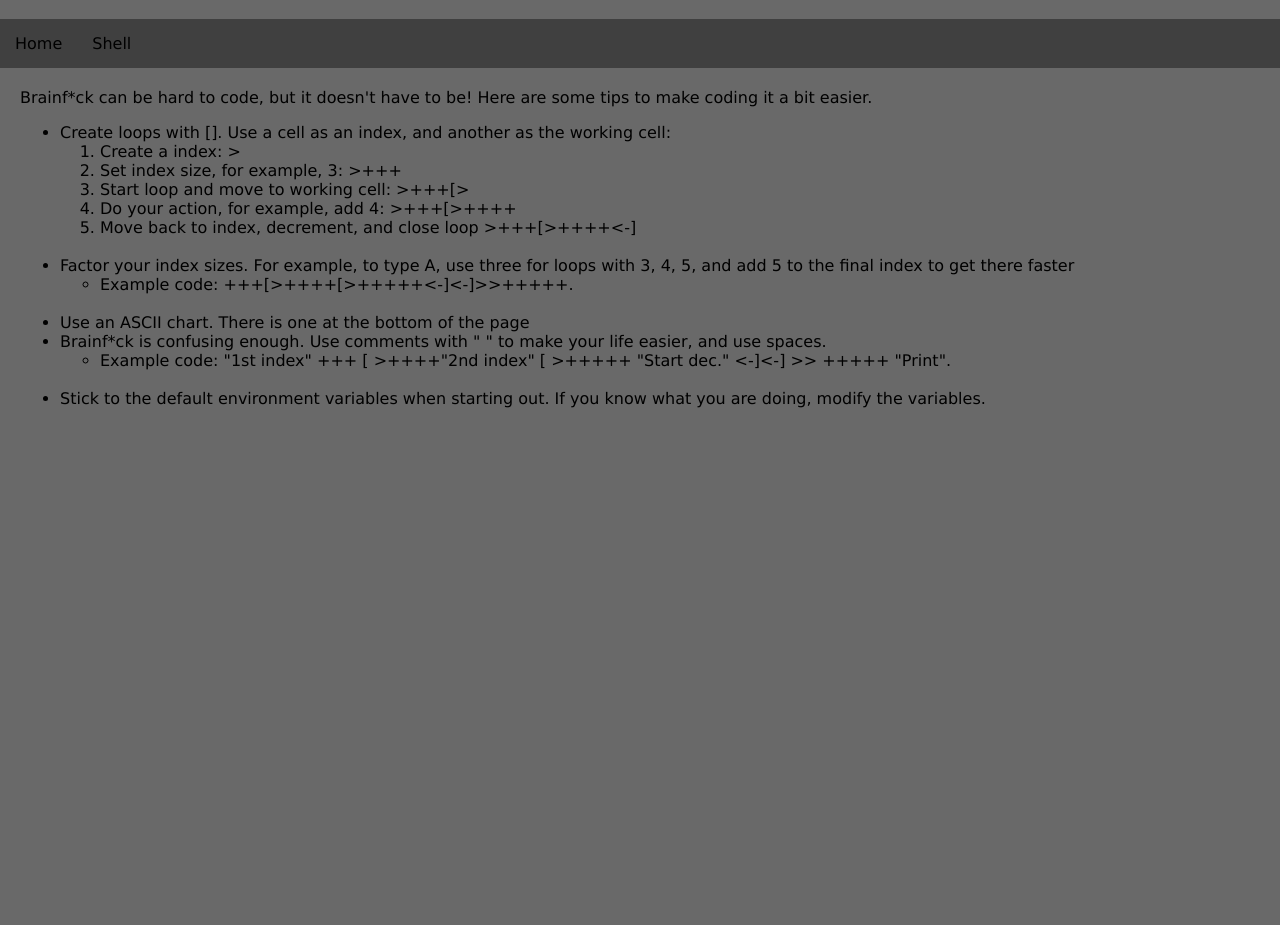
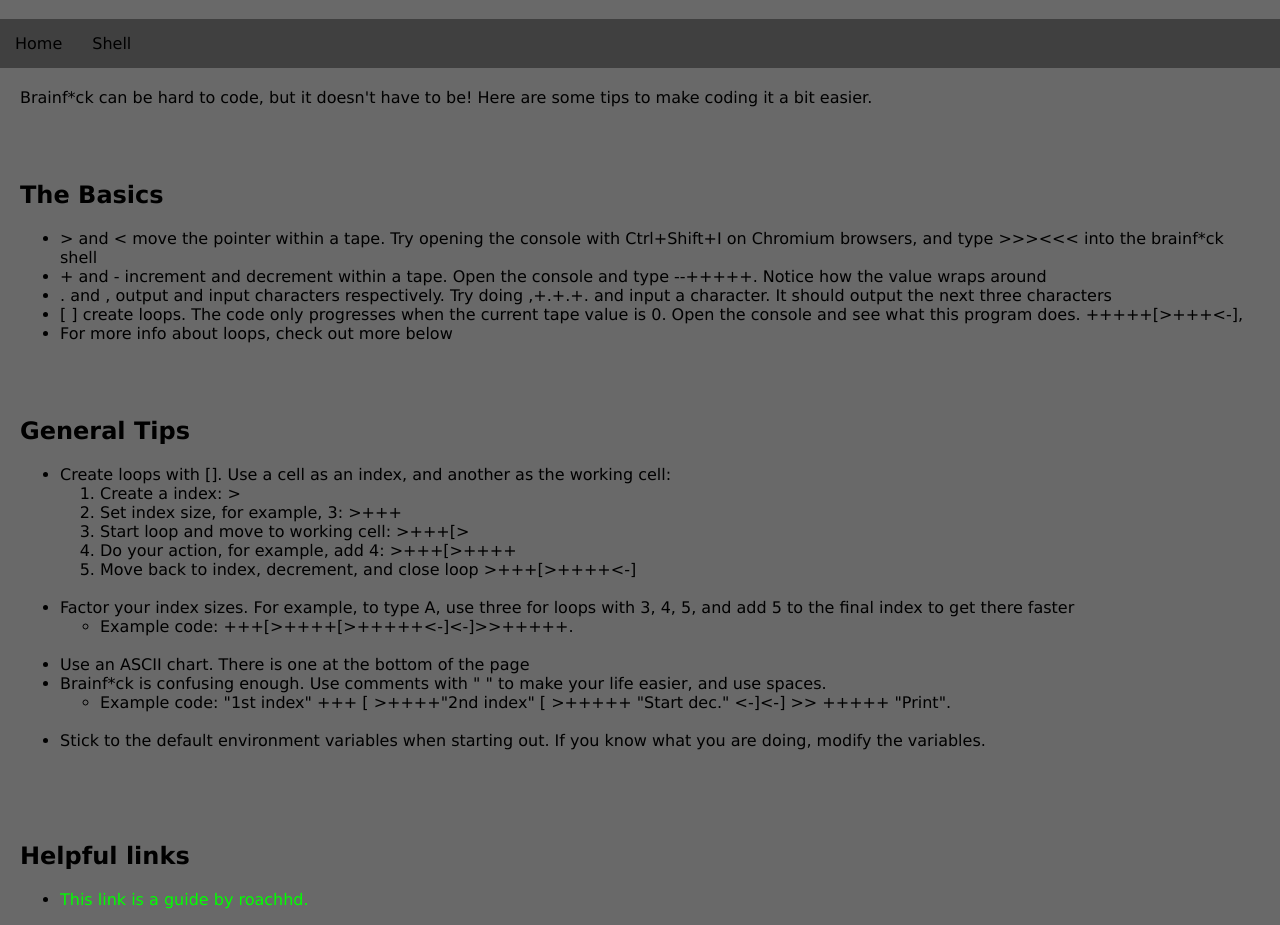
Before and after one commit to hephaestushex/bf-anywhere, a plain HTML site: page guide.html in a window 1280 px wide. Shown: the part 62-987 px from the top of the page. Before the commit the page ends 800 px from the top, so only its background shows below. Drawn offline with Linux system fonts and the light colour scheme.

Commit message:
Add stuff to the guide

```diff
--- a/guide.html
+++ b/guide.html
@@ -16,6 +16,17 @@
     </nav>
     <main>
     <p>Brainf*ck can be hard to code, but it doesn't have to be! Here are some tips to make coding it a bit easier.</p>
+    <br><br>
+    <h2>The Basics</h2>
+    <ul>
+        <li>> and < move the pointer within a tape. Try opening the console with Ctrl+Shift+I on Chromium browsers, and type >>><<< into the  brainf*ck shell</move></li>
+        <li>+ and - increment and decrement within a tape. Open the console and type --+++++. Notice how the value wraps around</li>
+        <li>. and , output and input characters respectively. Try doing ,+.+.+. and input a character. It should output the next three characters</li>
+        <li> [ ] create loops. The code only progresses when the current tape value is 0. Open the console and see what this program does. +++++[>+++<-], </li>
+        <li>For more info about loops, check out more below</li>
+    </ul>
+    <br><br>
+    <h2>General Tips</h2>
     <ul>
         <li>Create loops with []. Use a cell as an index, and another as the working cell:
             <ol>
@@ -35,6 +46,12 @@
         </li><br>
         <li>Stick to the default environment variables when starting out. If you know what you are doing, modify the variables.</li><br>
     </ul>
+
+    <br><br>
+    <h2>Helpful links</h2>
+    <ul>
+        <li><a href="https://gist.github.com/roachhd/dce54bec8ba55fb17d3a"> This link is a guide by roachhd.</a></li>
+    </ul>
     </main>
 </body>
 </html>
```
